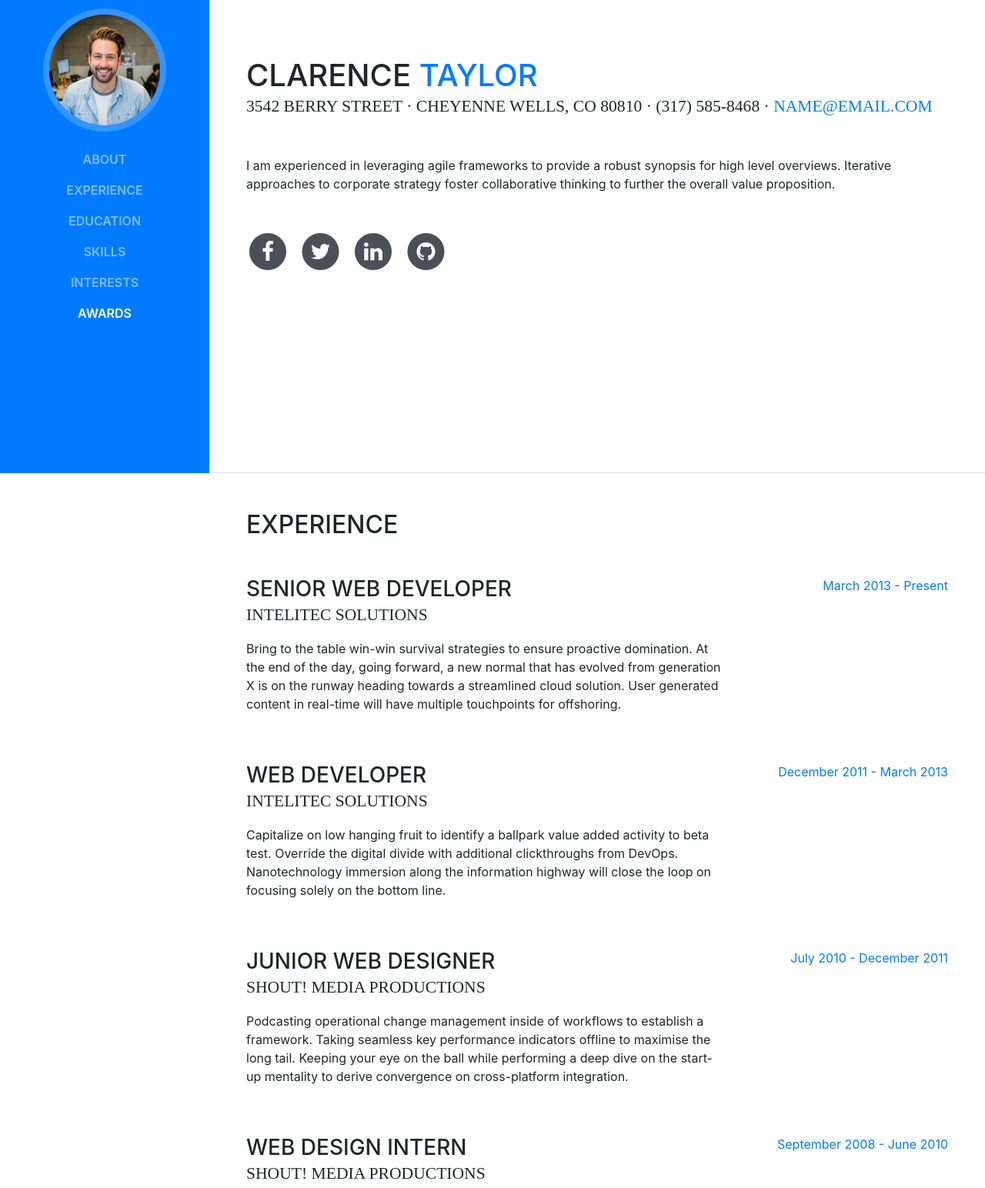
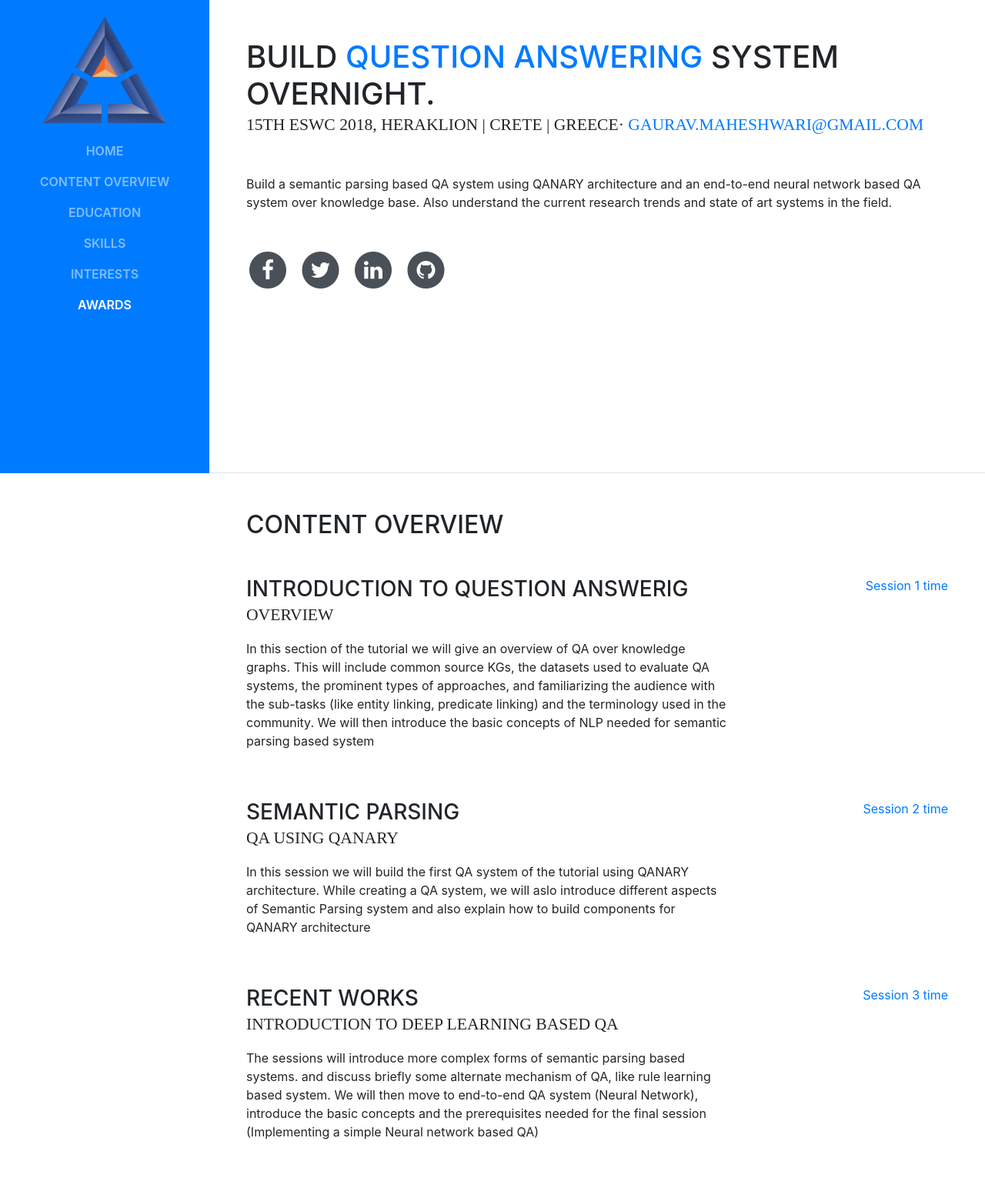
Before and after one commit to AskNowQA/QA-Tutorial, a website with bundled scripts: page website/index.html in a window 1280 px wide. Shown: the part 185-1729 px from the top of the page at 77% size. Built offline with nearby package versions, Linux system fonts and the light colour scheme; a web font is replaced by a local one.

Commit message:
basic content on first two page of the website

```diff
--- a/website/css/resume.css
+++ b/website/css/resume.css
@@ -83,7 +83,7 @@ h2 {
   #sideNav .navbar-brand .img-profile {
     max-width: 10rem;
     max-height: 10rem;
-    border: 0.5rem solid rgba(255, 255, 255, 0.2);
+/*    border: 0.5rem solid rgba(255, 255, 255, 0.2);*/
   }
   #sideNav .navbar-collapse {
     display: flex;
--- a/website/index.html
+++ b/website/index.html
@@ -21,7 +21,7 @@
     <link href="vendor/simple-line-icons/css/simple-line-icons.css" rel="stylesheet">
 
     <!-- Custom styles for this template -->
-    <link href="css/resume.min.css" rel="stylesheet">
+    <link href="css/resume.css" rel="stylesheet">
 
   </head>
 
@@ -31,7 +31,7 @@
       <a class="navbar-brand js-scroll-trigger" href="#page-top">
         <span class="d-block d-lg-none">Start Bootstrap</span>
         <span class="d-none d-lg-block">
-          <img class="img-fluid img-profile rounded-circle mx-auto mb-2" src="img/profile.jpg" alt="">
+          <img class="img-fluid img-profile square mx-auto mb-2" src="img/ESWC-logo.png" alt="">
         </span>
       </a>
       <button class="navbar-toggler" type="button" data-toggle="collapse" data-target="#navbarSupportedContent" aria-controls="navbarSupportedContent" aria-expanded="false" aria-label="Toggle navigation">
@@ -40,10 +40,10 @@
       <div class="collapse navbar-collapse" id="navbarSupportedContent">
         <ul class="navbar-nav">
           <li class="nav-item">
-            <a class="nav-link js-scroll-trigger" href="#about">About</a>
+            <a class="nav-link js-scroll-trigger" href="#about">Home</a>
           </li>
           <li class="nav-item">
-            <a class="nav-link js-scroll-trigger" href="#experience">Experience</a>
+            <a class="nav-link js-scroll-trigger" href="#experience">Content Overview</a>
           </li>
           <li class="nav-item">
             <a class="nav-link js-scroll-trigger" href="#education">Education</a>
@@ -65,13 +65,14 @@
 
       <section class="resume-section p-3 p-lg-5 d-flex d-column" id="about">
         <div class="my-auto">
-          <h1 class="mb-0">Clarence
-            <span class="text-primary">Taylor</span>
+          <h1 class="mb-0">Build
+            <span class="text-primary">Question Answering</span>
+              system Overnight.
           </h1>
-          <div class="subheading mb-5">3542 Berry Street · Cheyenne Wells, CO 80810 · (317) 585-8468 ·
-            <a href="mailto:name@email.com">name@email.com</a>
+          <div class="subheading mb-5">15th ESWC 2018, Heraklion | Crete | Greece·
+            <a href="mailto:name@email.com">gaurav.maheshwari@gmail.com</a>
           </div>
-          <p class="mb-5">I am experienced in leveraging agile frameworks to provide a robust synopsis for high level overviews. Iterative approaches to corporate strategy foster collaborative thinking to further the overall value proposition.</p>
+          <p class="mb-5">Build a semantic parsing based QA system using QANARY architecture and an end-to-end neural network based QA system over knowledge base. Also understand the current research trends and state of art systems in the field.</p>
           <ul class="list-inline list-social-icons mb-0">
             <li class="list-inline-item">
               <a href="#">
@@ -98,7 +99,7 @@
               </a>
             </li>
             <li class="list-inline-item">
-              <a href="#">
+              <a href="https://github.com/AskNowQA/QA-Tutorial">
                 <span class="fa-stack fa-lg">
                   <i class="fa fa-circle fa-stack-2x"></i>
                   <i class="fa fa-github fa-stack-1x fa-inverse"></i>
@@ -111,49 +112,49 @@
 
       <section class="resume-section p-3 p-lg-5 d-flex flex-column" id="experience">
         <div class="my-auto">
-          <h2 class="mb-5">Experience</h2>
+          <h2 class="mb-5">Content Overview</h2>
 
           <div class="resume-item d-flex flex-column flex-md-row mb-5">
             <div class="resume-content mr-auto">
-              <h3 class="mb-0">Senior Web Developer</h3>
-              <div class="subheading mb-3">Intelitec Solutions</div>
-              <p>Bring to the table win-win survival strategies to ensure proactive domination. At the end of the day, going forward, a new normal that has evolved from generation X is on the runway heading towards a streamlined cloud solution. User generated content in real-time will have multiple touchpoints for offshoring.</p>
+              <h3 class="mb-0">Introduction to Question Answerig</h3>
+              <div class="subheading mb-3">Overview</div>
+              <p>In this section of the tutorial we will give an overview of QA over knowledge graphs. This will include common source KGs, the datasets used to evaluate QA systems, the prominent types of approaches, and familiarizing the audience with the sub-tasks (like entity linking, predicate linking) and the terminology used in the community. We will then introduce the basic concepts of NLP needed for semantic parsing based system</p>
             </div>
             <div class="resume-date text-md-right">
-              <span class="text-primary">March 2013 - Present</span>
+              <span class="text-primary">Session 1 time</span>
             </div>
           </div>
 
           <div class="resume-item d-flex flex-column flex-md-row mb-5">
             <div class="resume-content mr-auto">
-              <h3 class="mb-0">Web Developer</h3>
-              <div class="subheading mb-3">Intelitec Solutions</div>
-              <p>Capitalize on low hanging fruit to identify a ballpark value added activity to beta test. Override the digital divide with additional clickthroughs from DevOps. Nanotechnology immersion along the information highway will close the loop on focusing solely on the bottom line.</p>
+              <h3 class="mb-0">Semantic Parsing</h3>
+              <div class="subheading mb-3">QA using QANARY</div>
+              <p>In this session we will build the first QA system of the tutorial using QANARY architecture. While creating a QA system, we will aslo introduce different aspects of Semantic Parsing system and also explain how to build components for QANARY architecture</p>
             </div>
             <div class="resume-date text-md-right">
-              <span class="text-primary">December 2011 - March 2013</span>
+              <span class="text-primary">Session 2 time</span>
             </div>
           </div>
 
           <div class="resume-item d-flex flex-column flex-md-row mb-5">
             <div class="resume-content mr-auto">
-              <h3 class="mb-0">Junior Web Designer</h3>
-              <div class="subheading mb-3">Shout! Media Productions</div>
-              <p>Podcasting operational change management inside of workflows to establish a framework. Taking seamless key performance indicators offline to maximise the long tail. Keeping your eye on the ball while performing a deep dive on the start-up mentality to derive convergence on cross-platform integration.</p>
+              <h3 class="mb-0">Recent works</h3>
+              <div class="subheading mb-3">Introduction to Deep learning based QA</div>
+              <p>The sessions will introduce more complex forms of semantic parsing based systems. and discuss briefly some alternate mechanism of QA, like rule learning based system. We will then move to end-to-end QA system (Neural Network), introduce the basic concepts and the prerequisites needed for the final session (Implementing a simple Neural network based QA)</p>
             </div>
             <div class="resume-date text-md-right">
-              <span class="text-primary">July 2010 - December 2011</span>
+              <span class="text-primary">Session 3 time</span>
             </div>
           </div>
 
           <div class="resume-item d-flex flex-column flex-md-row">
             <div class="resume-content mr-auto">
-              <h3 class="mb-0">Web Design Intern</h3>
-              <div class="subheading mb-3">Shout! Media Productions</div>
-              <p>Collaboratively administrate empowered markets via plug-and-play networks. Dynamically procrastinate B2C users after installed base benefits. Dramatically visualize customer directed convergence without revolutionary ROI.</p>
+              <h3 class="mb-0">End-to-End QA</h3>
+              <div class="subheading mb-3"> Implement a Simple neural network based QA</div>
+              <p>In this session, we will give a practical introduction for the development and training of a simple question answering system using neural networks, focusing on the implementation of a learning-to-rank approach for QA in PyTorch. First, we will show how to write a basic neural model for ranking questions, how to prepare training data and how to train and evaluate the model. Then we will discuss possible improvements to the model, such as handling out-of-vocabulary words and better predicate representation.</p>
             </div>
             <div class="resume-date text-md-right">
-              <span class="text-primary">September 2008 - June 2010</span>
+              <span class="text-primary">Session 4 time</span>
             </div>
           </div>
 
```
Also changed, not shown: website/img/ESWC-logo.png (added).
